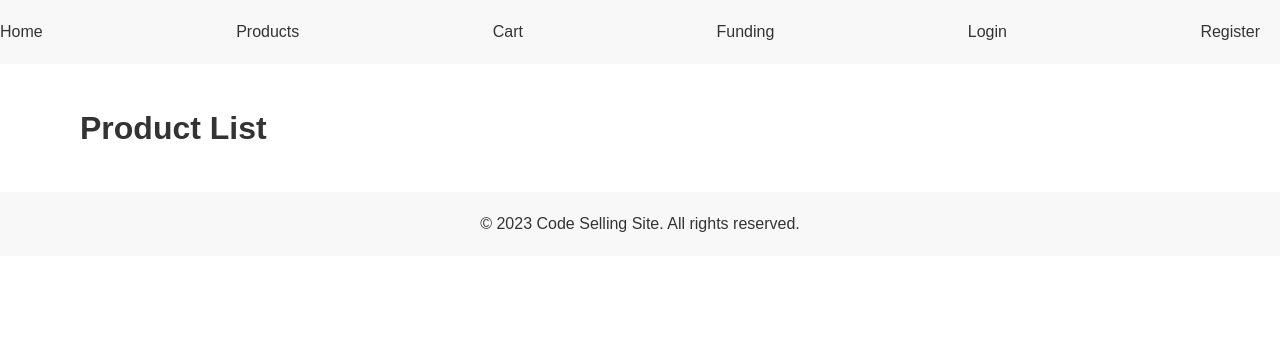
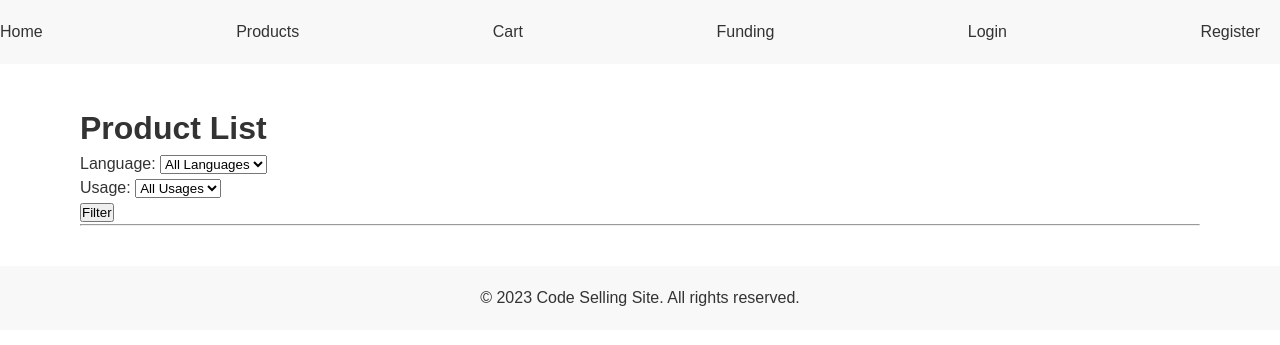
Before and after one commit to blendingstudy/codesell, a Flask app: page /products/ in a window 1280 px wide. Shown: the top 345 px of the page. Run offline with Flask 2, Linux system fonts and the light colour scheme; data that the repository does not hold is empty; some libraries are stand-ins or nearby versions.

Commit message:
category complete, funding ranking

```diff
--- a/app/controllers/funding_controller.py
+++ b/app/controllers/funding_controller.py
@@ -16,11 +16,13 @@ def funding_list():
 @funding_bp.route('/fundings/<int:funding_id>')
 def funding_detail(funding_id):
     funding = Funding.query.get_or_404(funding_id)
+    recent_participations = Participation.query.filter_by(funding_id=funding_id).order_by(Participation.created_at.desc()).limit(5).all()
+    top_participations = Participation.query.filter_by(funding_id=funding_id).order_by(Participation.amount.desc()).limit(5).all()
     funding.update_status()
 
     if funding.is_ongoing():
         # 펀딩이 진행 중인 경우
-        return render_template('funding_detail.html', funding=funding)
+        return render_template('funding_detail.html', funding=funding, recent_participations=recent_participations, top_participations=top_participations)
     elif funding.is_funded():
         # 펀딩이 성공한 경우
         return render_template('funding_success.html', funding=funding)
--- a/app/controllers/product_controller.py
+++ b/app/controllers/product_controller.py
@@ -8,14 +8,34 @@ product_bp = Blueprint('product', __name__, url_prefix='/products')
 
 @product_bp.route('/')
 def index():
-    products = Product.query.all()
-    return render_template('product_list.html', products=products)
+    language_id = request.args.get('language')
+    usage_id = request.args.get('usage')
+
+    products = Product.query
+
+    if language_id:
+        products = products.filter_by(language_id=language_id)
+
+    if usage_id:
+        products = products.filter_by(category_id=usage_id)
+
+    products = products.all()
+
+    languages = Category.query.filter_by(type='language').all()
+    usages = Category.query.filter_by(type='usage').all()
+
+    return render_template('product_list.html', products=products, languages=languages, usages=usages,
+                           selected_language=language_id, selected_usage=usage_id)
 
 @product_bp.route('/create', methods=['GET', 'POST'])
 def create_product():
     form = ProductForm()
     language_categories = Category.query.filter_by(type='language').all()
     usage_categories = Category.query.filter_by(type='usage').all()
+
+    form.language.choices = [(category.id, category.name) for category in language_categories]
+    form.usage.choices = [(category.id, category.name) for category in usage_categories]
+
     if form.validate_on_submit():
         language_id = request.form['language']
         usage_id = request.form['usage']
--- a/app/models/product.py
+++ b/app/models/product.py
@@ -14,13 +14,14 @@ class Product(BaseModel):
     language_id = db.Column(db.Integer, db.ForeignKey('categories.id'), nullable=False)
     language = db.relationship('Category', backref=db.backref('language_products', lazy=True), foreign_keys=[language_id])
 
-    def __init__(self, name, description, price, quantity, image_url, category_id):
+    def __init__(self, name, description, price, quantity, image_url, category_id, language_id):
         self.name = name
         self.description = description
         self.price = price
         self.quantity = quantity
         self.image_url = image_url
         self.category_id = category_id
+        self.language_id = language_id
 
     def __repr__(self):
         return f'<Product {self.name}>'
--- a/app/templates/product_detail.html
+++ b/app/templates/product_detail.html
@@ -40,7 +40,7 @@
 
     <div class="row">
       <div class="col-md-12">
-        <a href="{{ url_for('product.update_product', product_id=product.id) }}" class="btn btn-secondary">Edit Product</a>
+        <!-- <a href="{{ url_for('product.update_product', product_id=product.id) }}" class="btn btn-secondary">Edit Product</a> -->
         <form action="{{ url_for('product.delete_product', product_id=product.id) }}" method="POST" class="d-inline">
           <button type="submit" class="btn btn-danger" onclick="return confirm('Are you sure you want to delete this product?')">Delete Product</button>
         </form>
--- a/app/templates/product_list.html
+++ b/app/templates/product_list.html
@@ -5,6 +5,33 @@
 {% block content %}
   <div class="container">
     <h1>Product List</h1>
+
+    <form action="{{ url_for('product.index') }}" method="GET">
+      <div class="form-group">
+        <label for="language">Language:</label>
+        <select name="language" id="language" class="form-control">
+          <option value="">All Languages</option>
+          {% for language in languages %}
+            <option value="{{ language.id }}" {% if selected_language == language.id %}selected{% endif %}>{{ language.name }}</option>
+          {% endfor %}
+        </select>
+      </div>
+
+      <div class="form-group">
+        <label for="usage">Usage:</label>
+        <select name="usage" id="usage" class="form-control">
+          <option value="">All Usages</option>
+          {% for usage in usages %}
+            <option value="{{ usage.id }}" {% if selected_usage == usage.id %}selected{% endif %}>{{ usage.name }}</option>
+          {% endfor %}
+        </select>
+      </div>
+
+      <button type="submit" class="btn btn-primary">Filter</button>
+    </form>
+
+    <hr>
+
     <div class="row">
       {% for product in products %}
         <div class="col-md-4">
@@ -14,13 +41,12 @@
               <h5 class="card-title">{{ product.name }}</h5>
               <p class="card-text">{{ product.description }}</p>
               <p class="card-text">Price: ${{ product.price }}</p>
-              <p class="card-text">Language: {{ product.language.name }}</p>
-              <p class="card-text">Usage: {{ product.category.name }}</p>
               <a href="{{ url_for('product.get_product', product_id=product.id) }}" class="btn btn-primary">View Details</a>
             </div>
           </div>
         </div>
       {% endfor %}
     </div>
+
   </div>
 {% endblock %}
```
Also changed, not shown: app/templates/funding_detail.html (+20 -0 lines).
